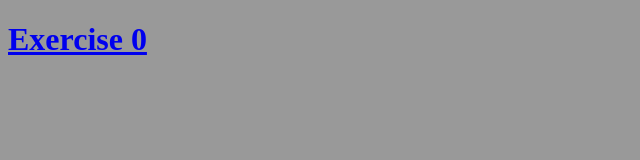
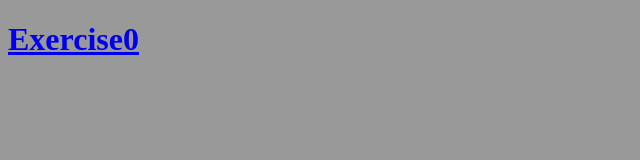
Before and after one commit to shotsbyliza/shotsbyliza, a plain HTML site: page index.html in a window 1280 px wide. Shown: the full height of the page, 0-640 px from the left. Drawn offline with Linux system fonts and the light colour scheme.

Commit message:
Fix Website

```diff
--- a/index.html
+++ b/index.html
@@ -5,6 +5,6 @@
       <link rel="stylesheet" href="css/style.css">
     </head>
     <body>
-      <h1><a href="Exercise0/index.html">Exercise 0</a></h1>
+      <h1><a href="Exercise0/index.html">Exercise0</a></h1>
     </body>
   </html>
```
